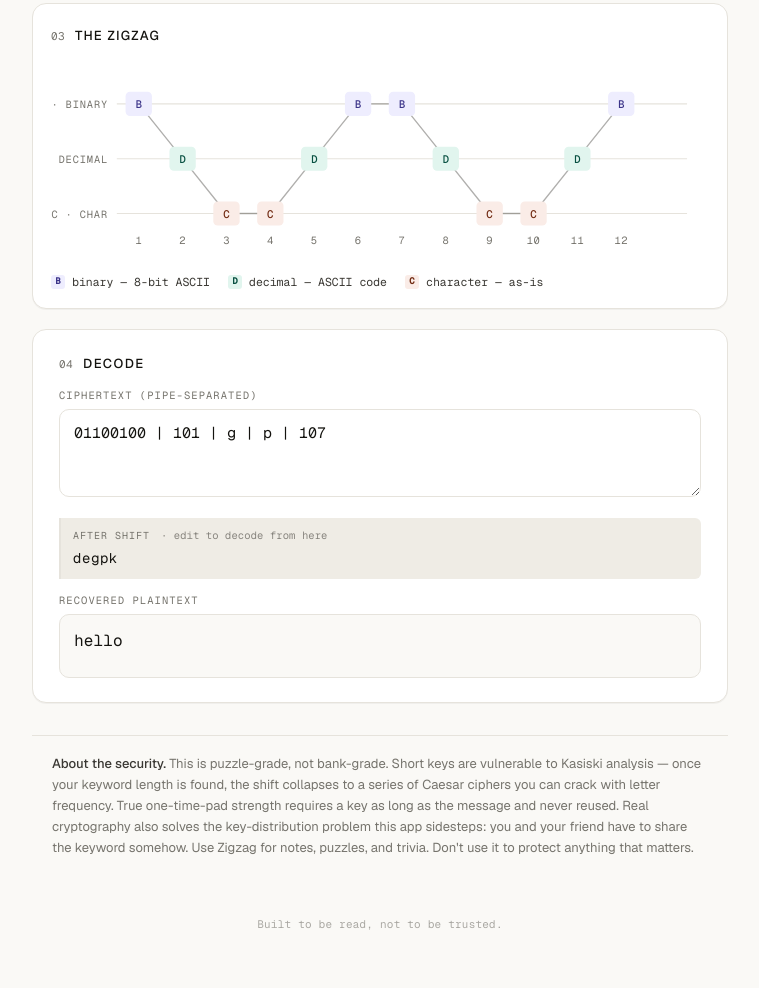
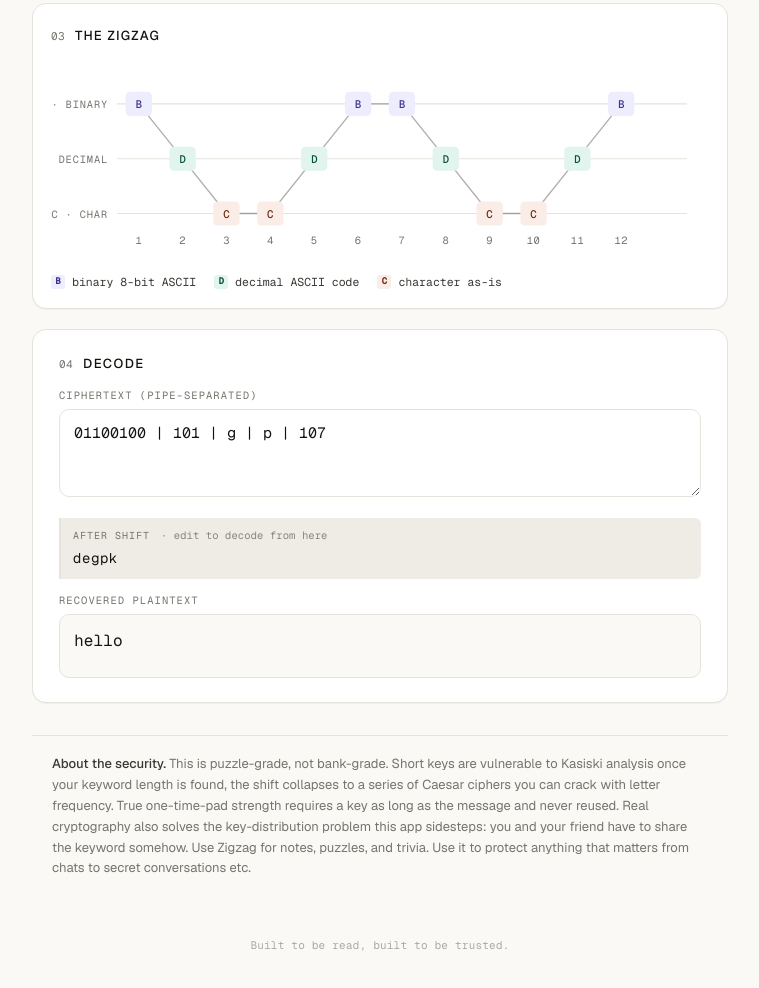
Before and after one commit to Donasub/CypherHub, a plain HTML site: page index.html in a window 1280 px wide. Shown: the part 1044-2032 px from the top of the page, without its empty margins (260-1019 px from the left). Drawn offline with nearby package versions, Linux system fonts and the light colour scheme.

Commit message:
Update and rename zigzag-cipher_3.html to index.html

```diff
--- a/zigzag-cipher_3.html
+++ b/index.html
@@ -590,13 +590,13 @@
   </header>
 
   <p class="lede">A small cipher for <em>shared secrets</em>. Type a message, pick a keyword, hand the result to a friend who also knows the word.</p>
-  <p class="sub">Two pieces stack: a letter shift by your keyword (Vigenère), then a bouncing rotation through three formats — <span style="color:var(--bin-fg);">binary</span>, <span style="color:var(--dec-fg);">decimal</span>, <span style="color:var(--chr-fg);">character</span>. Everything runs in this tab. Nothing leaves your device.</p>
+  <p class="sub">Two pieces stack: a letter shift by your keyword (Vigenère), then a bouncing rotation through three formats <span style="color:var(--bin-fg);">binary</span>, <span style="color:var(--dec-fg);">decimal</span>, <span style="color:var(--chr-fg);">character</span>. Everything runs in this tab. Nothing leaves your device.</p>
 
   <details class="explainer">
     <summary><span>How this works</span></summary>
     <div class="explainer-body">
       <h4>Three faces of the same letter</h4>
-      <p>Every letter has three valid representations: its binary code (<code>01100001</code>), its decimal code (<code>97</code>), and itself (<code>a</code>). All three mean the same thing — they're just wearing different costumes.</p>
+      <p>Every letter has three valid representations: its binary code (<code>01100001</code>), its decimal code (<code>97</code>), and itself (<code>a</code>). All three mean the same thing, they're just wearing different costumes.</p>
 
       <h4>A bouncing pattern decides which costume</h4>
       <p>The cipher rotates through <em>binary → decimal → character</em>, then bounces back: <em>character → decimal → binary</em>. The pattern repeats every six positions. Whichever costume shows up depends only on the letter's position in the message, not on the letter itself.</p>
@@ -686,9 +686,9 @@
       </svg>
     </div>
     <div class="legend">
-      <span class="it"><span class="sw b">B</span> binary — 8-bit ASCII</span>
-      <span class="it"><span class="sw d">D</span> decimal — ASCII code</span>
-      <span class="it"><span class="sw c">C</span> character — as-is</span>
+      <span class="it"><span class="sw b">B</span> binary  8-bit ASCII</span>
+      <span class="it"><span class="sw d">D</span> decimal  ASCII code</span>
+      <span class="it"><span class="sw c">C</span> character  as-is</span>
     </div>
   </section>
 
@@ -716,10 +716,10 @@
 
   <div class="caveat">
     <strong>About the security.</strong>
-    This is puzzle-grade, not bank-grade. Short keys are vulnerable to Kasiski analysis — once your keyword length is found, the shift collapses to a series of Caesar ciphers you can crack with letter frequency. True one-time-pad strength requires a key as long as the message and never reused. Real cryptography also solves the key-distribution problem this app sidesteps: you and your friend have to share the keyword somehow. Use Zigzag for notes, puzzles, and trivia. Don't use it to protect anything that matters.
+    This is puzzle-grade, not bank-grade. Short keys are vulnerable to Kasiski analysis once your keyword length is found, the shift collapses to a series of Caesar ciphers you can crack with letter frequency. True one-time-pad strength requires a key as long as the message and never reused. Real cryptography also solves the key-distribution problem this app sidesteps: you and your friend have to share the keyword somehow. Use Zigzag for notes, puzzles, and trivia. Use it to protect anything that matters from chats to secret conversations etc.
   </div>
 
-  <footer><span>Built to be read, not to be trusted.</span></footer>
+  <footer><span>Built to be read, built to be trusted.</span></footer>
 
 </div>
 
```
